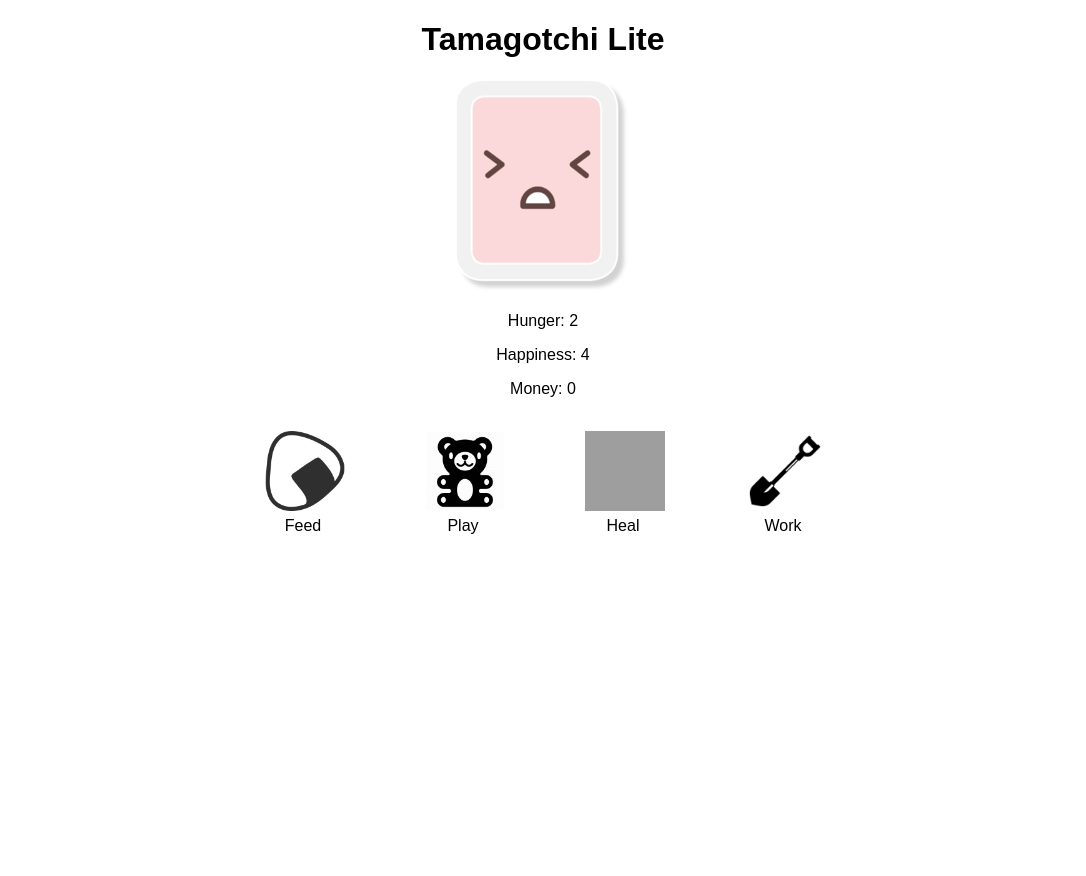
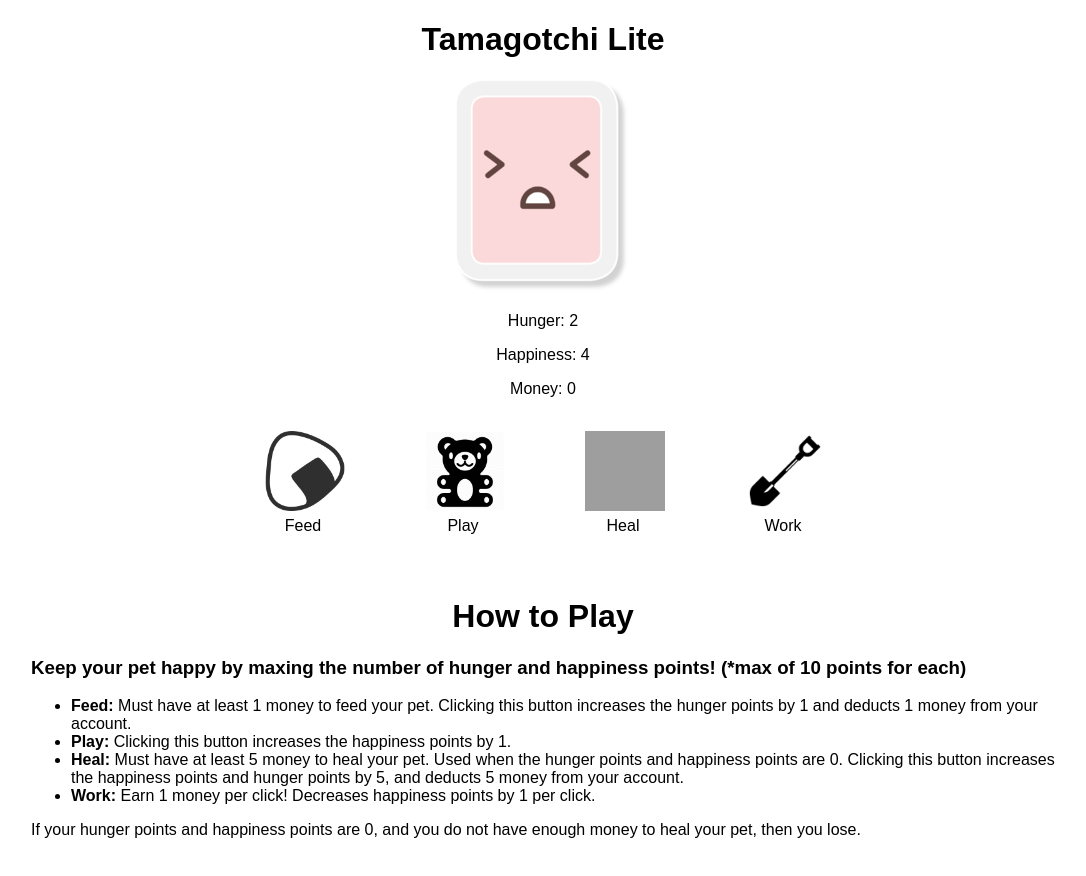
Before and after one commit to NYU-OTS/TamagotchiLite, a React (Create React App) app: page /#/howto in a window 1280 px wide. Shown: the top 876 px of the page, without its empty margins (97-1183 px from the left). Before the commit the page ends 800 px from the top, so only its background shows below. Built offline with nearby package versions, Linux system fonts and the light colour scheme; grey boxes are pictures that could not be loaded.

Commit message:
Added instructions (testing out react-router-dom)

```diff
--- a/package.json
+++ b/package.json
@@ -4,8 +4,12 @@
   "private": true,
   "dependencies": {
     "@types/react-redux": "^6.0.2",
+    "@types/react-router": "^4.0.26",
+    "@types/react-router-dom": "^4.2.7",
     "react": "^16.4.0",
     "react-redux": "^5.0.7",
+    "react-router": "^4.3.1",
+    "react-router-dom": "^4.3.1",
     "react-scripts-ts": "2.16.0",
     "redux": "^4.0.0"
   },
--- a/src/components/App.tsx
+++ b/src/components/App.tsx
@@ -1,21 +1,18 @@
-import * as React from 'react'
+import * as React from 'react';
+import {HashRouter, Route} from 'react-router-dom';
 
-import './App.css'
-import Header from './Header'
-
-import Counter from '../Counter/CounterContainer'
-import Menu from '../Menu/MenuContainer'
-import Pet from '../Pet/PetContainer'
+import HowTo from './HowTo';
+import MainComponent from './MainComponent';
 
 class App extends React.Component<{}, {}> {
-  public render() {
+  public render(): any {
     return (
-      <div className="App">
-        <Header />
-        <Pet />
-        <Counter />
-        <Menu />
-      </div>
+      <HashRouter>
+        <div>
+          <Route path='/' component={MainComponent} />
+          <Route path="/howto" component={HowTo} />
+        </div>
+      </HashRouter>
     );
   }
 }
--- a/src/components/Header.tsx
+++ b/src/components/Header.tsx
@@ -1,6 +1,6 @@
 import * as React from 'react';
 
-class Header extends React.PureComponent{
+class Header extends React.PureComponent<{}, {}>{
     public render(){
         return(
             <header className="component-header">
--- /dev/null
+++ b/src/components/HowTo.css
@@ -0,0 +1,13 @@
+#instructions h1{
+    text-align:center;
+}
+
+#instructions {
+    margin: auto;
+    padding: 2%;
+    width:80vw;
+}
+
+.bolded {
+    font-weight: bold;
+}
--- /dev/null
+++ b/src/components/HowTo.tsx
@@ -0,0 +1,23 @@
+import * as React from 'react';
+import './HowTo.css'
+
+class HowTo extends React.Component<{}, {}>{
+    public render(){
+        return(
+            <div id="instructions">
+                <h1> How to Play </h1>
+                <h3> Keep your pet happy by maxing the number of hunger and happiness points! (*max of 10 points for each)</h3>
+                    <ul>
+                        <li> <span className="bolded">Feed:</span> Must have at least 1 money to feed your pet. Clicking this button increases the hunger points by 1 and deducts 1 money from your account. </li>
+                        <li> <span className="bolded">Play:</span> Clicking this button increases the happiness points by 1. </li>
+                        <li> <span className="bolded">Heal:</span> Must have at least 5 money to heal your pet. Used when the hunger points and happiness points are 0. Clicking this button increases the happiness points and hunger points by 5, and deducts 5 money from your account. </li>
+                        <li> <span className="bolded">Work:</span> Earn 1 money per click! Decreases happiness points by 1 per click. </li>
+                    </ul>
+
+                <p>If your hunger points and happiness points are 0, and you do not have enough money to heal your pet, then you lose.</p>
+            </div>
+        )
+    }
+}
+
+export default HowTo;
--- /dev/null
+++ b/src/components/MainComponent.tsx
@@ -0,0 +1,23 @@
+import * as React from 'react'
+
+import './App.css'
+import Header from './Header'
+
+import Counter from '../Counter/CounterContainer'
+import Menu from '../Menu/MenuContainer'
+import Pet from '../Pet/PetContainer'
+
+class MainComponent extends React.Component<{}, {}> {
+  public render() {
+    return (
+      <div className="App">
+        <Header />
+        <Pet />
+        <Counter />
+        <Menu />
+      </div>
+    );
+  }
+}
+
+export default MainComponent;
```
Also changed, not shown: 1 other file (tests, documents, lock files or other folders).
